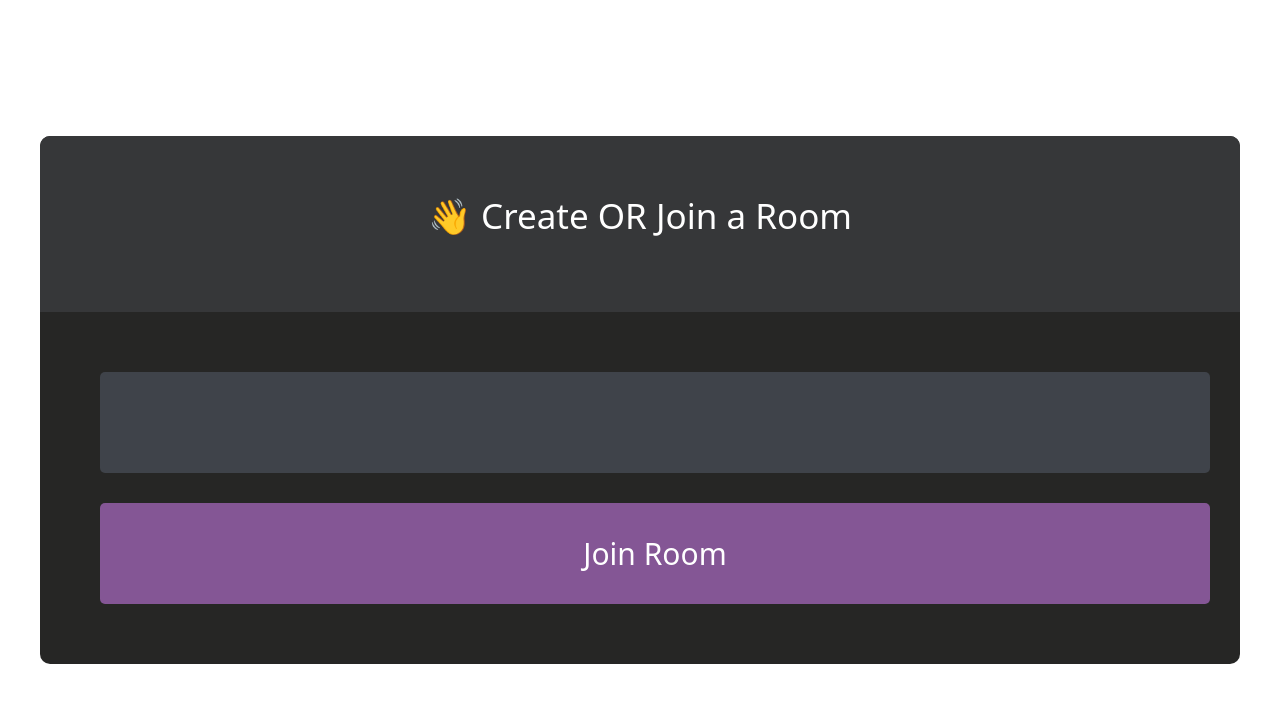
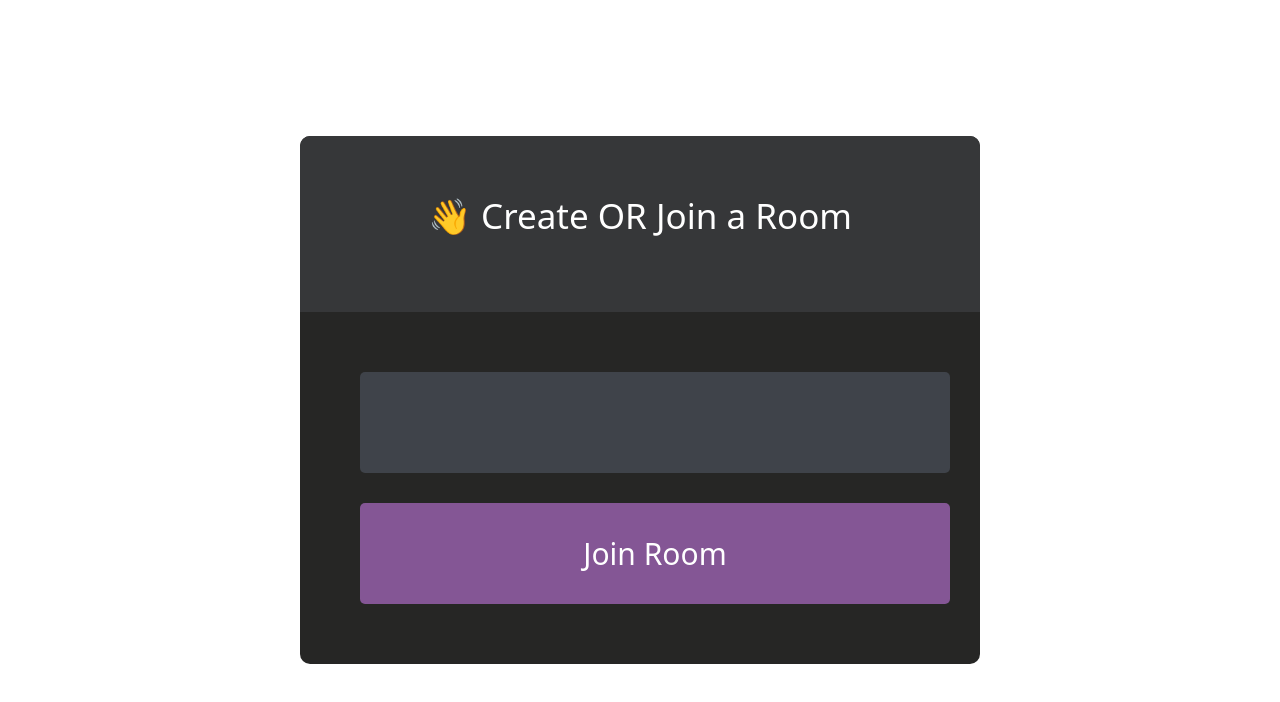
Before and after one commit to gkashyap9602/webrtc_frontend, a React (Create React App) app: page /lobby in a window 1280 px wide. Shown: the top 702 px of the page. Built offline with nearby package versions, Linux system fonts and the light colour scheme.

Commit message:
peer2peer

```diff
--- a/src/Components/Lobby/lobby.css
+++ b/src/Components/Lobby/lobby.css
@@ -4,8 +4,8 @@
 }
 
 .form-container{
-    width: 100%;
-    max-width: 1200px;
+    width: 90%;
+    max-width: 680px;
     border-radius: 10px;
     background-color: #262625;
     position: fixed;
```
